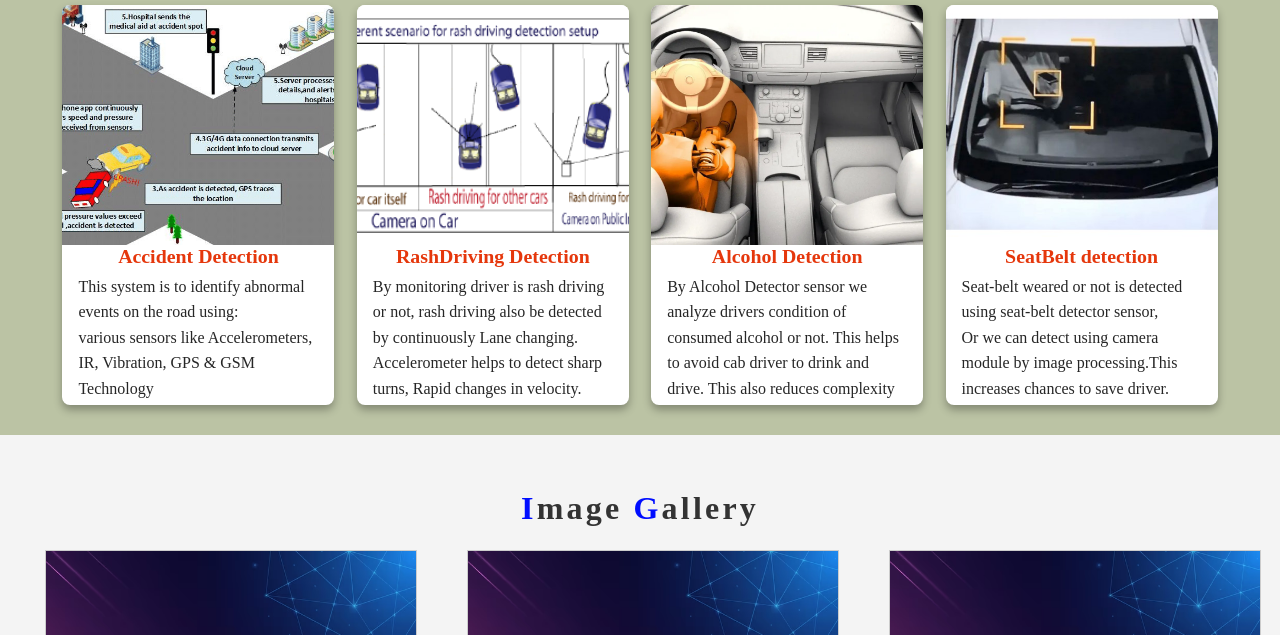
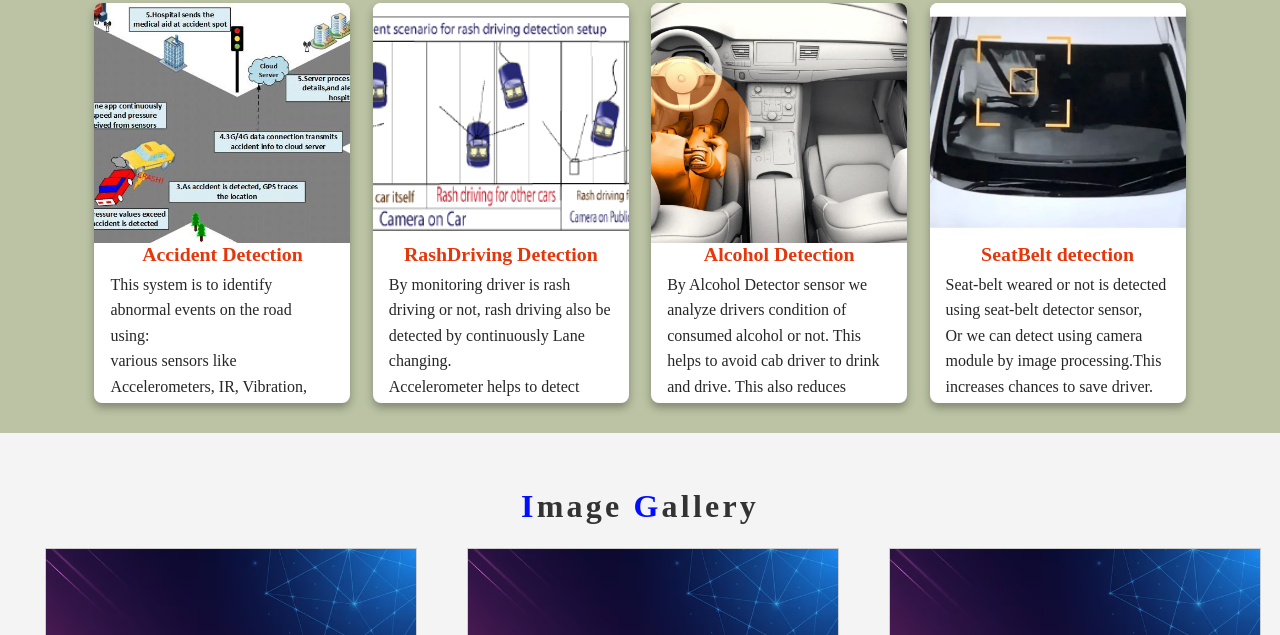
Before and after one commit to PratikKothari30/Sentinel-Drive, a plain HTML site: page index.html in a window 1280 px wide. Shown: the part 647-1282 px from the top of the page. Drawn offline with Linux system fonts and the light colour scheme.

Commit message:
Update style.css

```diff
--- a/style.css
+++ b/style.css
@@ -287,7 +287,7 @@ loginForm {
   }
   #feature{
     background-color: rgb(187, 195, 164);
-    margin-top: -28px;
+    margin-top: -30px;
   }
   .feature .card-container{
     display: flex;
@@ -297,7 +297,7 @@ loginForm {
     width: 100%;
   }
   .feature .card-container .card{
-    width: 17rem;
+    width: 16rem;
     margin: 0.7rem;
     background: #fff;
     height: 500px;
```
